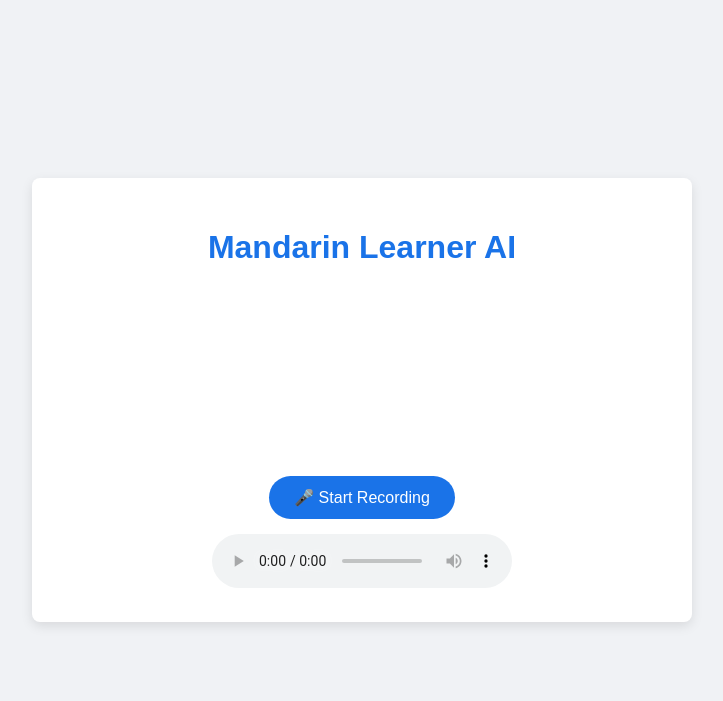
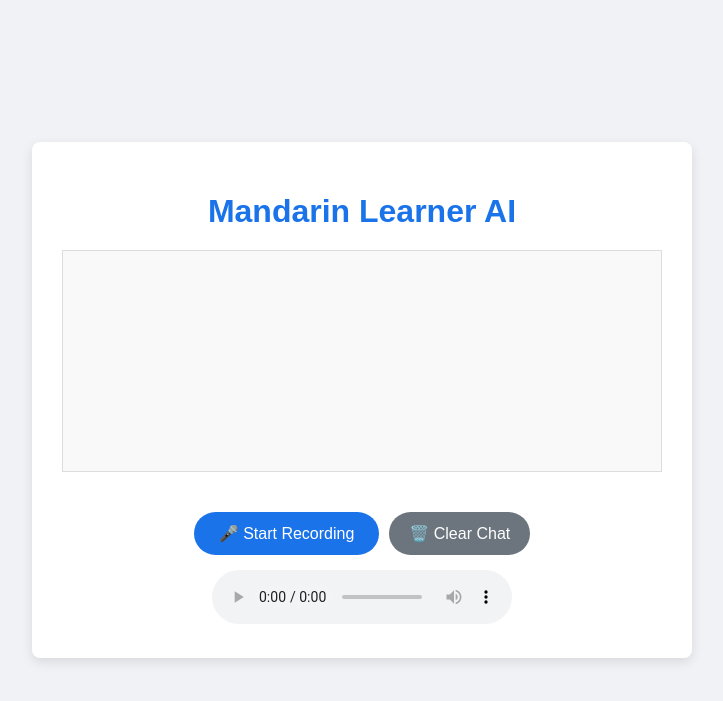
Before and after one commit to stefanus-ai-tech/mandarinLingo, a FastAPI app: page / in a window 1280 px wide. Shown: the top 701 px of the page, without its empty margins (278-1001 px from the left). Run offline with FastAPI, Linux system fonts and the light colour scheme.

Commit message:
added chat history and context interaction

```diff
--- a/app/main.py
+++ b/app/main.py
@@ -1,8 +1,9 @@
 import os
 import uuid
 import asyncio
+import json # Added for parsing chat history
 from dotenv import load_dotenv
-from fastapi import FastAPI, File, UploadFile, HTTPException
+from fastapi import FastAPI, File, UploadFile, HTTPException, Form # Added Form
 from fastapi.staticfiles import StaticFiles
 from fastapi.responses import HTMLResponse, JSONResponse
 from fastapi.templating import Jinja2Templates
@@ -127,21 +128,37 @@ async def async_enumerate(aiterable):
     yield n, item
     n+=1
 
-async def get_gemini_response_with_audio(user_text: str):
+async def get_gemini_response_with_audio(user_text: str, chat_history: list = None):
     try:
         mandarin_response_text = ""
         english_translation = "Translation not available."
         audio_filename_to_return = None
 
         # First, generate text response using a separate stable approach
+
+        history_prompt_segment = ""
+        if chat_history:
+            history_prompt_segment = "Here is the previous conversation history:\n"
+            for message in chat_history:
+                role = "User" if message.get("role") == "user" else "AI Tutor"
+                # Prefer Hanzi for context, fallback to English if Hanzi is not available or is placeholder
+                text_content = message.get("hanzi", "")
+                if not text_content or text_content == "...":
+                    text_content = message.get("english", "")
+
+                if text_content and text_content != "...": # Only add if there's meaningful content
+                    history_prompt_segment += f"{role}: {text_content}\n"
+            history_prompt_segment += "\nNow, considering the history above:\n"
+
         prompt_for_text_generation = f"""
         You are a friendly Mandarin Chinese tutor.
-        The user said in Mandarin: "{user_text}"
-        Respond to the user in simple Mandarin Chinese (1-2 short sentences).
+        {history_prompt_segment}
+        The user just said in Mandarin: "{user_text}"
+        Respond to the user in simple Mandarin Chinese (1-2 short sentences), keeping the conversation history in mind.
         After your Mandarin response, on a new line, provide the English translation of your Mandarin response, like this:
         English translation: [Your English translation here]
 
-        Example interaction if user says "你好吗？":
+        Example interaction if user says "你好吗？" (and there's no prior history):
         Mandarin response: 我很好，谢谢！你呢？
         English translation: I'm fine, thank you! And you?
 
@@ -296,9 +313,20 @@ async def get_index(request: FastAPIRequest):
     return templates.TemplateResponse("index.html", {"request": request})
 
 @app.post("/interact")
-async def interact_with_ai(audio_file: UploadFile = File(...)):
+async def interact_with_ai(audio_file: UploadFile = File(...), chat_history_str: str = Form(None)):
     if not audio_file.content_type or not audio_file.content_type.startswith("audio/"):
         raise HTTPException(status_code=400, detail="Invalid audio file type or content type missing.")
+
+    parsed_chat_history = []
+    if chat_history_str:
+        try:
+            parsed_chat_history = json.loads(chat_history_str)
+            if not isinstance(parsed_chat_history, list):
+                print("Warning: chat_history_str was not a list, ignoring.")
+                parsed_chat_history = []
+        except json.JSONDecodeError:
+            print("Warning: Could not decode chat_history_str, ignoring.")
+            parsed_chat_history = []
 
     file_extension = ".webm"
     if audio_file.filename:
@@ -354,7 +382,7 @@ async def interact_with_ai(audio_file: UploadFile = File(...)):
             "english": user_english_translation
         }
 
-        ai_response_data = await get_gemini_response_with_audio(user_transcribed_text)
+        ai_response_data = await get_gemini_response_with_audio(user_transcribed_text, parsed_chat_history)
         print(f"AI (Gemini response package): {ai_response_data}")
 
         # Ensure ai_response_data is not None and has expected keys
--- a/app/static/css/style.css
+++ b/app/static/css/style.css
@@ -26,10 +26,15 @@ h1 {
 
 .chat-area {
   margin-bottom: 20px;
-  min-height: 150px; /* Space for the AI response */
+  min-height: 200px; /* Adjusted min-height */
+  max-height: 300px; /* Max height before scrolling */
+  overflow-y: auto; /* Enable vertical scrolling */
   display: flex;
   flex-direction: column;
   align-items: flex-start; /* AI bubbles on the left */
+  border: 1px solid #ddd;
+  padding: 10px;
+  background-color: #f9f9f9;
 }
 
 .response-bubble {
@@ -112,6 +117,29 @@ h1 {
   background-color: #1558b3;
 }
 
+#clearChatButton {
+  background-color: #6c757d; /* Grey color */
+  color: white;
+  border: none;
+  padding: 12px 20px; /* Adjusted padding */
+  font-size: 1em;
+  border-radius: 25px;
+  cursor: pointer;
+  transition: background-color 0.3s ease;
+  margin-top: 20px;
+  margin-left: 10px; /* Space between buttons */
+}
+
+#clearChatButton:hover {
+  background-color: #5a6268;
+}
+
+.controls-area {
+  display: flex;
+  justify-content: center;
+  align-items: center;
+}
+
 #recordButton.recording {
   background-color: #d93025; /* Red when recording */
 }
--- a/app/static/js/script.js
+++ b/app/static/js/script.js
@@ -1,17 +1,9 @@
 document.addEventListener("DOMContentLoaded", () => {
   const recordButton = document.getElementById("recordButton");
+  const clearChatButton = document.getElementById("clearChatButton");
   const statusMessage = document.getElementById("statusMessage");
-  const aiResponseDisplay = document.getElementById("aiResponseDisplay");
-  const aiPinyin = document.getElementById("aiPinyin");
-  const aiHanzi = document.getElementById("aiHanzi");
-  const aiEnglish = document.getElementById("aiEnglish");
+  const chatHistory = document.getElementById("chatHistory");
   const aiAudioPlayer = document.getElementById("aiAudioPlayer");
-
-  // Elements for user's transcribed input
-  const userTranscriptDisplay = document.getElementById("userTranscriptDisplay");
-  const userPinyin = document.getElementById("userPinyin");
-  const userHanzi = document.getElementById("userHanzi");
-  const userEnglish = document.getElementById("userEnglish");
 
   let mediaRecorder;
   let audioChunks = [];
@@ -38,8 +30,7 @@ document.addEventListener("DOMContentLoaded", () => {
       recordButton.textContent = "🛑 Stop Recording";
       recordButton.classList.add("recording");
       statusMessage.textContent = "Recording... Speak now.";
-      aiResponseDisplay.style.display = "none"; // Hide previous AI response
-      userTranscriptDisplay.style.display = "none"; // Hide previous user transcript
+      // Don't hide individual bubbles, new ones will be added
     } catch (err) {
       console.error("Error accessing microphone:", err);
       statusMessage.textContent =
@@ -65,10 +56,55 @@ document.addEventListener("DOMContentLoaded", () => {
     }
   });
 
+  clearChatButton.addEventListener("click", () => {
+    chatHistory.innerHTML = ""; // Clear all messages
+    statusMessage.textContent = "Chat cleared. Ready for new input.";
+  });
+
+  function appendMessage(data, type) {
+    const messageBubble = document.createElement("div");
+    messageBubble.classList.add("response-bubble", `${type}-bubble`);
+
+    const mandarinBlock = document.createElement("div");
+    mandarinBlock.classList.add("mandarin-block");
+
+    const pinyinP = document.createElement("p");
+    pinyinP.classList.add("pinyin");
+    pinyinP.textContent = data.pinyin || "...";
+
+    const hanziP = document.createElement("p");
+    hanziP.classList.add("hanzi");
+    hanziP.textContent = data.hanzi || "...";
+
+    mandarinBlock.appendChild(pinyinP);
+    mandarinBlock.appendChild(hanziP);
+
+    const englishP = document.createElement("p");
+    englishP.classList.add("english");
+    englishP.textContent = data.english || "...";
+
+    messageBubble.appendChild(mandarinBlock);
+    messageBubble.appendChild(englishP);
+
+    chatHistory.appendChild(messageBubble);
+    chatHistory.scrollTop = chatHistory.scrollHeight; // Scroll to the bottom
+  }
+
   async function sendAudioToServer(audioBlob) {
     const formData = new FormData();
-    // It's important that the filename has an extension whisper recognizes, like .wav, .mp3, .webm, .m4a
     formData.append("audio_file", audioBlob, "user_audio.webm");
+
+    // Collect chat history
+    const messages = [];
+    chatHistory.querySelectorAll(".response-bubble").forEach(bubble => {
+      const type = bubble.classList.contains("user-bubble") ? "user" : "ai";
+      const hanzi = bubble.querySelector(".hanzi")?.textContent || "";
+      const pinyin = bubble.querySelector(".pinyin")?.textContent || "";
+      const english = bubble.querySelector(".english")?.textContent || "";
+      messages.push({ role: type, hanzi, pinyin, english });
+    });
+
+    formData.append("chat_history", JSON.stringify(messages));
 
     statusMessage.textContent = "Transcribing and getting AI response...";
 
@@ -89,26 +125,13 @@ document.addEventListener("DOMContentLoaded", () => {
 
       const data = await response.json();
 
-      // Display user's transcribed input
       if (data.user_input) {
-        userHanzi.textContent = data.user_input.hanzi || "...";
-        userPinyin.textContent = data.user_input.pinyin || "...";
-        userEnglish.textContent = data.user_input.english || "...";
-        userTranscriptDisplay.style.display = "block";
-      } else {
-        userTranscriptDisplay.style.display = "none";
+        appendMessage(data.user_input, "user");
       }
 
-      // Display AI's response
       if (data.ai_response) {
-        aiHanzi.textContent = data.ai_response.hanzi || "...";
-        aiPinyin.textContent = data.ai_response.pinyin || "...";
-        aiEnglish.textContent = data.ai_response.english || "...";
-        aiResponseDisplay.style.display = "block";
-      } else {
-        aiResponseDisplay.style.display = "none";
+        appendMessage(data.ai_response, "ai");
       }
-
 
       if (data.audio_url) {
         aiAudioPlayer.src = data.audio_url + `?t=${new Date().getTime()}`; // Cache buster
@@ -126,8 +149,6 @@ document.addEventListener("DOMContentLoaded", () => {
     } catch (error) {
       console.error("Error sending audio or processing response:", error);
       statusMessage.textContent = `Error: ${error.message}. Please try again.`;
-      aiResponseDisplay.style.display = "none";
-      userTranscriptDisplay.style.display = "none";
     }
   }
 });
--- a/app/templates/index.html
+++ b/app/templates/index.html
@@ -10,32 +10,14 @@
     <div class="container">
       <h1>Mandarin Learner AI</h1>
 
-      <div class="chat-area">
-        <div
-          id="userTranscriptDisplay"
-          class="response-bubble user-bubble"
-          style="display: none"
-        >
-          <div class="mandarin-block">
-            <p class="pinyin" id="userPinyin"></p>
-            <p class="hanzi" id="userHanzi"></p>
-          </div>
-          <p class="english" id="userEnglish"></p>
-        </div>
-        <div
-          id="aiResponseDisplay"
-          class="response-bubble ai-bubble"
-          style="display: none"
-        >
-          <div class="mandarin-block">
-            <p class="pinyin" id="aiPinyin"></p>
-            <p class="hanzi" id="aiHanzi"></p>
-          </div>
-          <p class="english" id="aiEnglish"></p>
-        </div>
+      <div id="chatHistory" class="chat-area">
+        <!-- Chat messages will be appended here by JavaScript -->
       </div>
 
-      <button id="recordButton">🎤 Start Recording</button>
+      <div class="controls-area">
+        <button id="recordButton">🎤 Start Recording</button>
+        <button id="clearChatButton">🗑️ Clear Chat</button>
+      </div>
       <p id="statusMessage"></p>
       <audio id="aiAudioPlayer" controls></audio>
     </div>
```
